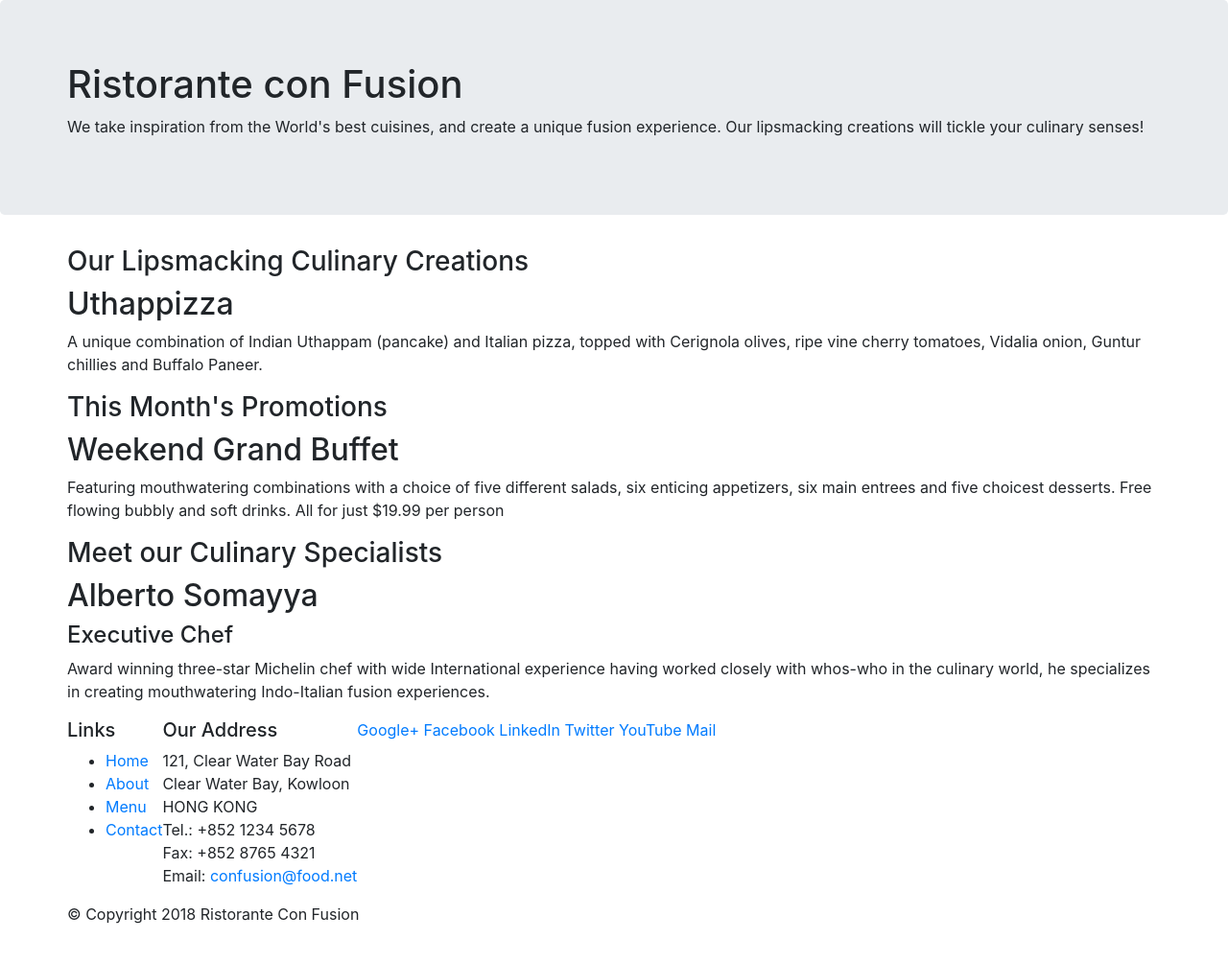
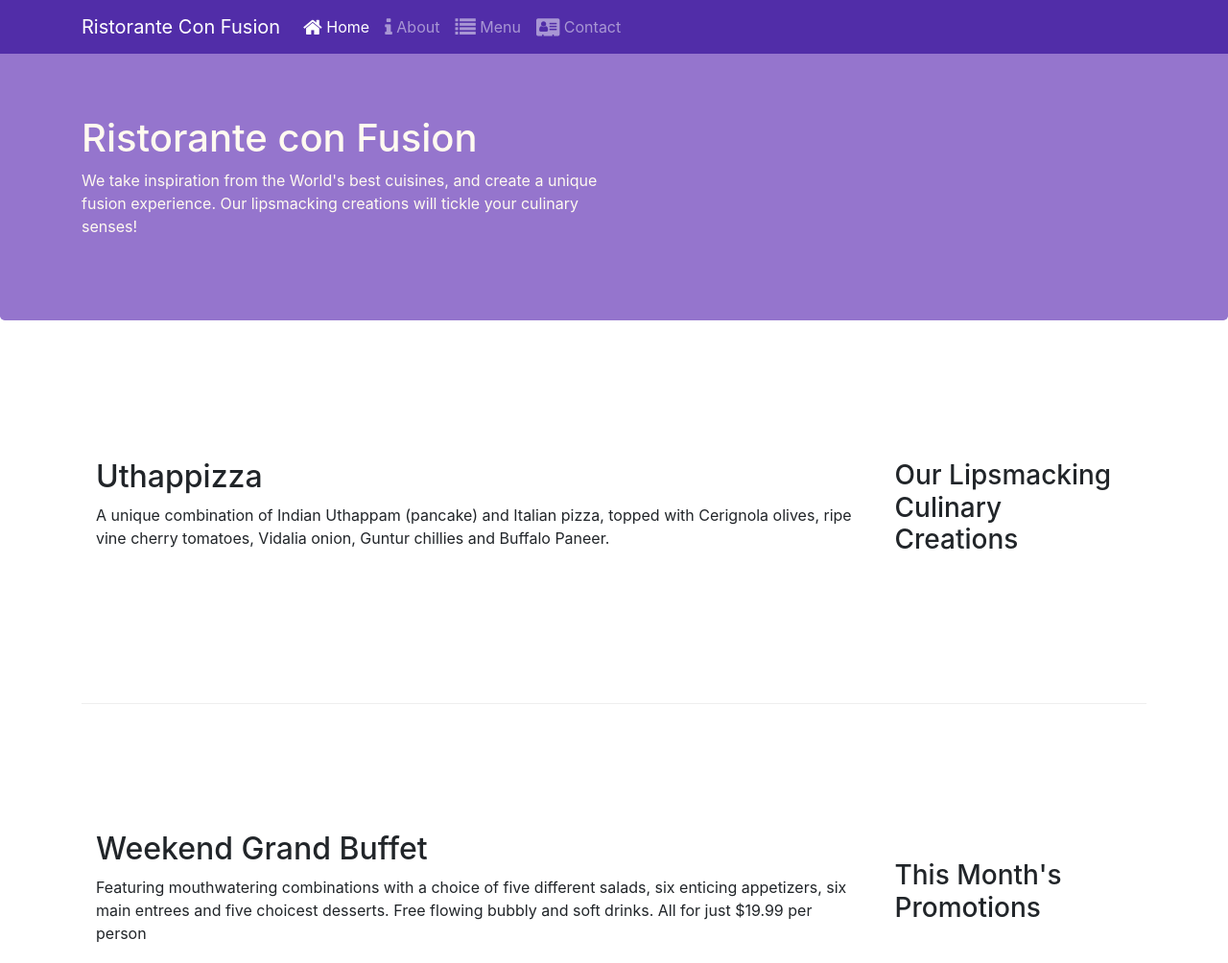
Before and after one commit to dtiwarii/Bootstrap, a website: page index.html in a window 1280 px wide. Shown: the top 1004 px of the page at 96% size. Before the commit the page ends 981 px from the top, so only its background shows below. Drawn offline with nearby package versions, Linux system fonts and the light colour scheme.

Commit message:
Nav-bar & Icon Font

```diff
--- a/css/styles.css
+++ b/css/styles.css
@@ -17,6 +17,22 @@ row-header{
 }
 
 .jumbotron {
-    background-color: blueviolet;
-    color: white;
+    padding:70px 30px 70px 30px;
+    margin:0px auto;
+    background: #9575CD ;
+    color:floralwhite;
 }
+
+address{
+    font-size:80%;
+    margin:0px;
+    color:#0f0f0f;
+}
+body{
+    padding:50px 0px 0px 0px;
+    z-index:0;
+}
+
+.navbar-dark {
+     background-color: #512DA8;
+}
--- a/index.html
+++ b/index.html
@@ -9,51 +9,69 @@
 
     <!-- Bootstrap CSS -->
     <link rel="stylesheet" href="node_modules/bootstrap/dist/css/bootstrap.min.css">
+    <link rel="stylesheet" href="node_modules/font-awesome/css/font-awesome.min.css">
+    <link rel="stylesheet" href="node_modules/bootstrap-social/bootstrap-social.css">
+    <link href="css/styles.css" rel="stylesheet">
     <title>Ristorante Con Fusion</title>
 </head>
 
 <body>
-
-    <header class="jumbotron">
+    <nav class="navbar navbar-dark navbar-expand-sm fixed-top">
+        <div class="container">
+            <button class="navbar-toggler" type="button" data-toggle="collapse" data-target="#Navbar">
+                <span class="navbar-toggler-icon"></span>
+            </button>
+            <a class="navbar-brand" href="#">Ristorante Con Fusion</a>
+            <div class="collapse navbar-collapse" id="Navbar">
+                <ul class="navbar-nav mr-auto">
+                    <li class="nav-item active"><a class="nav-link" href="#"><span class="fa fa-home fa-lg"></span> Home</a></li>
+                    <li class="nav-item"><a class="nav-link" href="./aboutus.html"><span class="fa fa-info fa-lg"></span> About</a></li>
+                    <li class="nav-item"><a class="nav-link" href="#"><span class="fa fa-list fa-lg"></span> Menu</a></li>
+                    <li class="nav-item"><a class="nav-link" href="#"><span class="fa fa-address-card fa-lg"></span> Contact</a></li>
+                </ul>
+            </div>
+        </div>
+    </nav>
+    <header class="jumbotron row-header">
         <div class="container">
             <div class="row">
-                <div>
+                <div class="col-12 col-sm-6">
                     <h1>Ristorante con Fusion</h1>
                     <p>We take inspiration from the World's best cuisines, and create a unique fusion experience. Our lipsmacking creations will tickle your culinary senses!</p>
                 </div>
-                <div>
+                <div class="col-12 col-sm">
                 </div>
             </div>
         </div>
     </header>
 
     <div class="container">
-        <div class="row">
-            <div>
+        <div class="row row-content  align-items-center">
+            <div class="col-12 col-sm-4 order-sm-last col-md-3">
                 <h3>Our Lipsmacking Culinary Creations</h3>
             </div>
-            <div>
+            <div class="col col-sm order-sm-first col-md">
                 <h2>Uthappizza</h2>
                 <p>A unique combination of Indian Uthappam (pancake) and Italian pizza, topped with Cerignola olives, ripe vine cherry tomatoes, Vidalia onion, Guntur chillies and Buffalo Paneer.</p>
             </div>
         </div>
 
 
-        <div class="row">
-            <div>
+        <div class="row row-content  align-items-center">
+            <div class="col-12 col-sm-4 order-sm-last col-md-3">
                 <h3>This Month's Promotions</h3>
             </div>
-            <div>
+            <div class="col col-sm order-sm-first col-md">
                 <h2>Weekend Grand Buffet</h2>
                 <p>Featuring mouthwatering combinations with a choice of five different salads, six enticing appetizers, six main entrees and five choicest desserts. Free flowing bubbly and soft drinks. All for just $19.99 per person </p>
             </div>
         </div>
 
-        <div class="row">
-            <div>
+        <div class="row row-content  align-items-center">
+            <div class="col-12 col-sm-4 order-sm-last col-md-3">
                 <h3>Meet our Culinary Specialists</h3>
             </div>
-            <div>
+            <div class="col col-sm order-sm-first col-md">
                 <h2>Alberto Somayya</h2>
                 <h4>Executive Chef</h4>
                 <p>Award winning three-star Michelin chef with wide International experience having worked closely with whos-who in the culinary world, he specializes in creating mouthwatering Indo-Italian fusion experiences. </p>
@@ -61,42 +79,45 @@
         </div>
     </div>
 
-    <footer>
+    <footer class="footer">
         <div class="container">
             <div class="row">
-                <div>
+                <div class="col-4 col-sm-2">
                     <h5>Links</h5>
-                    <ul>
+                    <ul class="list-unstyled">
                         <li><a href="#">Home</a></li>
-                        <li><a href="#">About</a></li>
+                        <li><a href="./aboutus.html">About</a></li>
                         <li><a href="#">Menu</a></li>
                         <li><a href="#">Contact</a></li>
                     </ul>
                 </div>
-                <div >
+                <div class="col-7 col-sm-5" >
                     <h5>Our Address</h5>
                     <address>
 		              121, Clear Water Bay Road<br>
 		              Clear Water Bay, Kowloon<br>
 		              HONG KONG<br>
-		              Tel.: +852 1234 5678<br>
-		              Fax: +852 8765 4321<br>
-		              Email: <a href="mailto:confusion@food.net">confusion@food.net</a>
+                      <i class="fa fa-phone fa-lg"></i>: +852 1234 5678<br>
+                      <i class="fa fa-fax fa-lg"></i>: +852 8765 4321<br>
+                      <i class="fa fa-envelope fa-lg"></i>:
+                      <a href="mailto:confusion@food.net">confusion@food.net</a>
 		           </address>
                 </div>
-                <div >
-                    <div>
-                        <a href="http://google.com/+">Google+</a>
-                        <a href="http://www.facebook.com/profile.php?id=">Facebook</a>
-                        <a href="http://www.linkedin.com/in/">LinkedIn</a>
-                        <a href="http://twitter.com/">Twitter</a>
-                        <a href="http://youtube.com/">YouTube</a>
-                        <a href="mailto:">Mail</a>
+                <div class="col-12 col-sm-4 align-self-center">
+                    <div class="text-center">
+                        <div class="text-center">
+                            <a class="btn btn-social-icon btn-google" href="http://google.com/+"><i class="fa fa-google-plus"></i></a>
+                            <a class="btn btn-social-icon btn-facebook" href="http://www.facebook.com/profile.php?id="><i class="fa fa-facebook"></i></a>
+                            <a class="btn btn-social-icon btn-linkedin" href="http://www.linkedin.com/in/"><i class="fa fa-linkedin"></i></a>
+                            <a class="btn btn-social-icon btn-twitter" href="http://twitter.com/"><i class="fa fa-twitter"></i></a>
+                            <a class="btn btn-social-icon btn-google" href="http://youtube.com/"><i class="fa fa-youtube"></i></a>
+                            <a class="btn btn-social-icon" href="mailto:"><i class="fa fa-envelope-o"></i></a>
+                        </div>
                     </div>
                 </div>
            </div>
-           <div>
-                <div class="row">
+           <div class="col-auto">
+                <div class="row justify-content-center">
                     <p>© Copyright 2018 Ristorante Con Fusion</p>
                 </div>
            </div>
--- a/package.json
+++ b/package.json
@@ -15,6 +15,8 @@
   },
   "dependencies": {
     "bootstrap": "^4.0.0",
+    "bootstrap-social": "^5.1.1",
+    "font-awesome": "^4.7.0",
     "jquery": "^3.3.1",
     "popper.js": "^1.12.9"
   }
```
Also changed, not shown: aboutus.html (+61 -18 lines), 1 other file.
